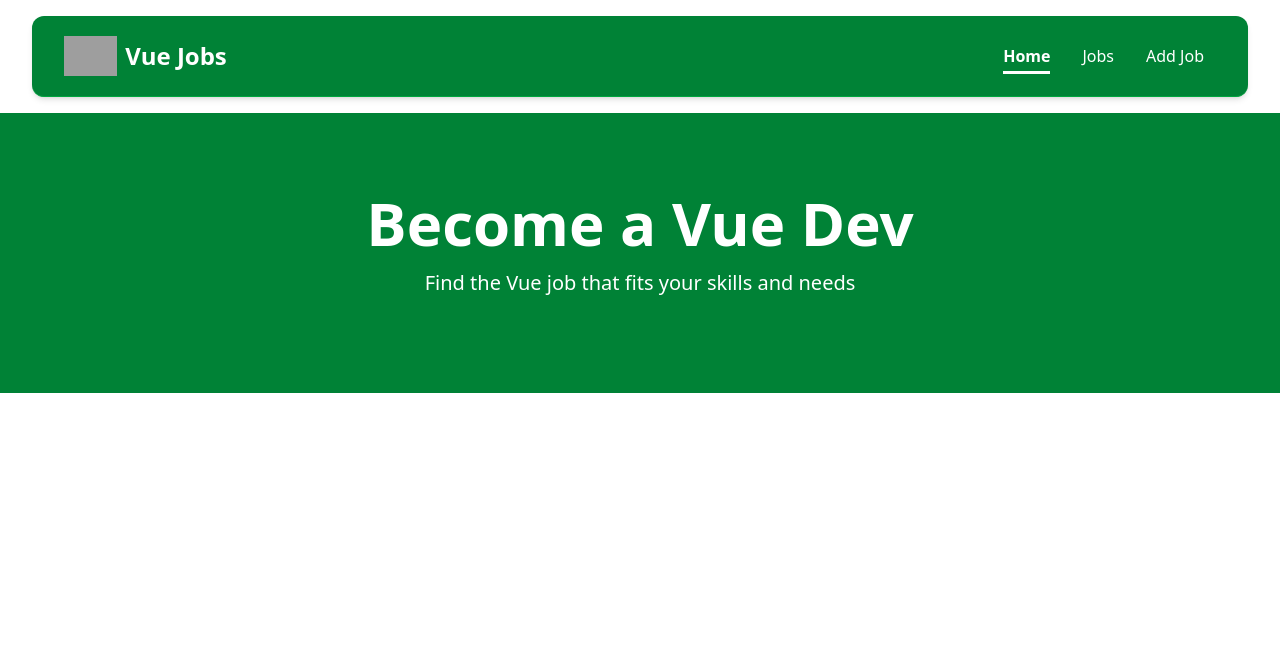
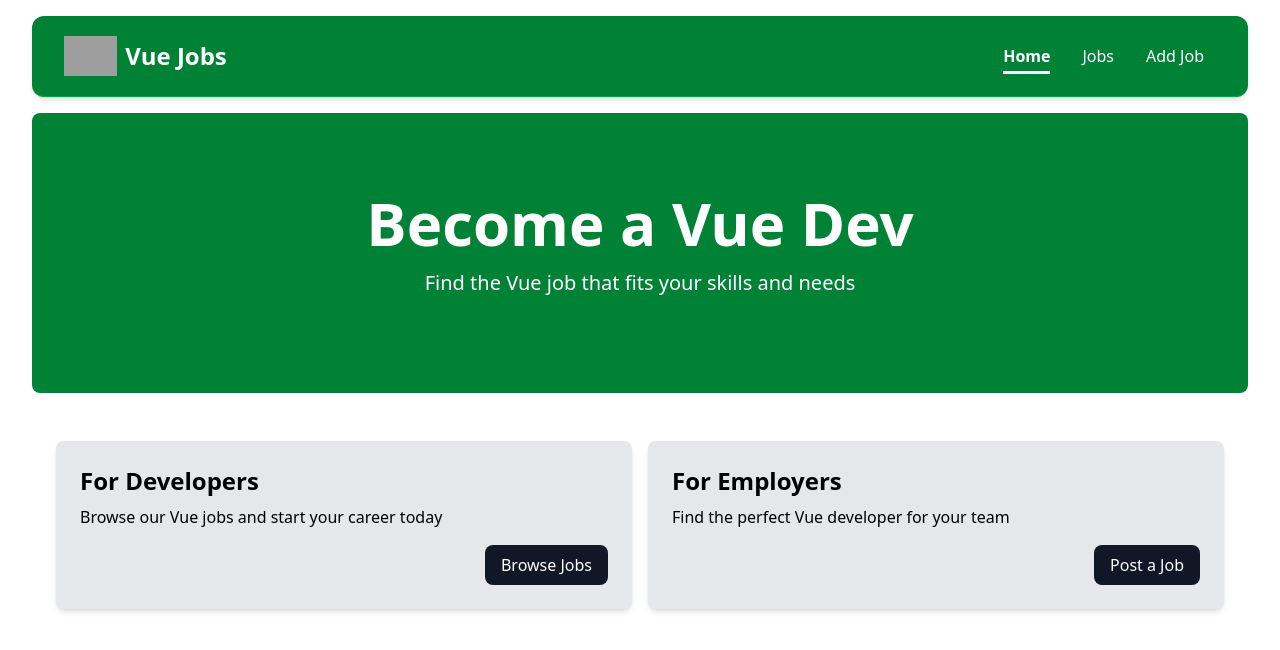
Before and after one commit to eyamhamdi03/Vue-js, a Vue app: page / in a window 1280 px wide. Shown: the top 650 px of the page. Built offline with nearby package versions, Linux system fonts and the light colour scheme; grey boxes are pictures that could not be loaded.

Commit message:
card added

```diff
--- a/src/App.vue
+++ b/src/App.vue
@@ -1,8 +1,10 @@
 <script setup>
 import NavBar from '@/components/Nav-bar.vue'
 import HeroSection from '@/components/Hero-section.vue'
+import CardsSection from './components/cards-section.vue'
 </script>
 <template>
   <NavBar />
   <HeroSection />
+  <CardsSection />
 </template>
--- /dev/null
+++ b/src/components/Card-template.vue
@@ -0,0 +1,31 @@
+<script setup>
+defineProps({
+  title: {
+    type: String,
+    default: 'For Developers',
+  },
+  content: {
+    type: String,
+    default: 'Browse our Vue jobs and start your career today',
+  },
+  button: {
+    type: String,
+    default: 'Browse Jobs',
+  },
+})
+</script>
+
+<template>
+  <div class="p-6 rounded-lg shadow-md bg-gray-200">
+    <h2 class="text-2xl font-bold">{{ title }}</h2>
+    <p class="mt-2 mb-4">{{ content }}</p>
+    <div class="flex justify-end">
+      <a
+        href="jobs.html"
+        class="inline-block text-white rounded-lg px-4 py-2 hover:opacity-80 bg-gray-900"
+      >
+        {{ button }}
+      </a>
+    </div>
+  </div>
+</template>
--- /dev/null
+++ b/src/components/Cards-section.vue
@@ -0,0 +1,21 @@
+<script setup>
+import CardTemplate from '@/components/Card-template.vue'
+</script>
+<template>
+  <section class="py-4">
+    <div class="container-xl lg:container px-10">
+      <div class="grid grid-cols-1 md:grid-cols-2 gap-4 p-4 rounded-lg">
+        <card-template
+          title="For Developers"
+          content="Browse our Vue jobs and start your career today"
+          button=" Browse Jobs"
+        />
+        <card-template
+          title="For Employers"
+          content="Find the perfect Vue developer for your team"
+          button=" Post a Job"
+        />
+      </div>
+    </div>
+  </section>
+</template>
--- a/src/components/Hero-section.vue
+++ b/src/components/Hero-section.vue
@@ -11,7 +11,7 @@ defineProps({
 })
 </script>
 <template>
-  <section class="bg-green-700 py-20 mb-4">
+  <section class="bg-green-700 py-20 mb-4 mx-8 rounded-lg">
     <div class="max-w-7xl mx-auto px-4 sm:px-6 lg:px-8 flex flex-col items-center">
       <div class="text-center">
         <h1 class="text-4xl font-extrabold text-white sm:text-5xl md:text-6xl">{{ title }}</h1>
--- /dev/null
+++ b/src/tailwind.config.js
@@ -0,0 +1,12 @@
+export default {
+  content: ['./index.html', './src/**/*.{vue,js,ts}'],
+  safelist: [
+    {
+      pattern: /bg-(gray|green|blue|red|yellow|purple)-(100|200|300|400|500|600|700|800|900)/,
+    },
+  ],
+  theme: {
+    extend: {},
+  },
+  plugins: [],
+}
```
